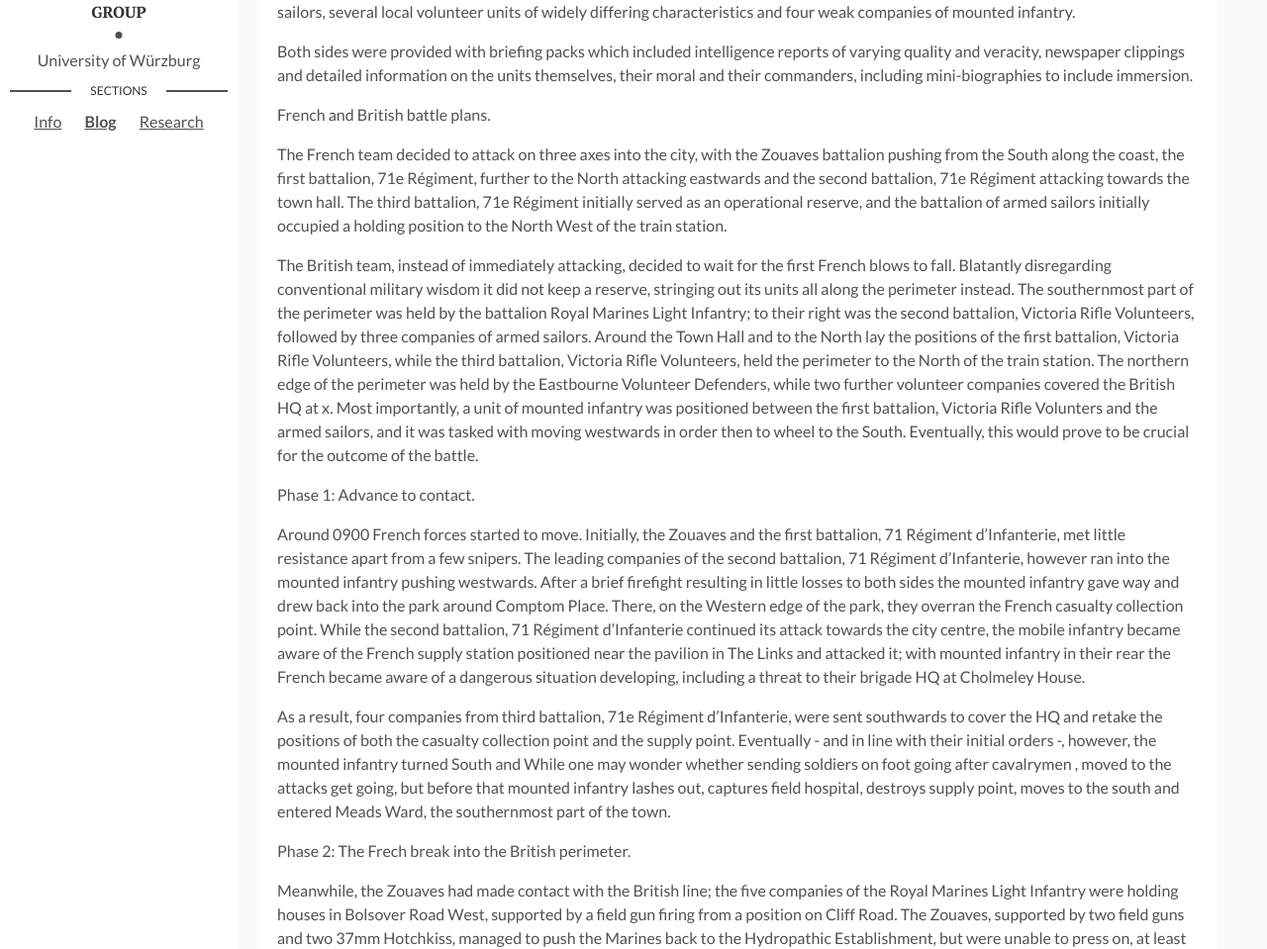
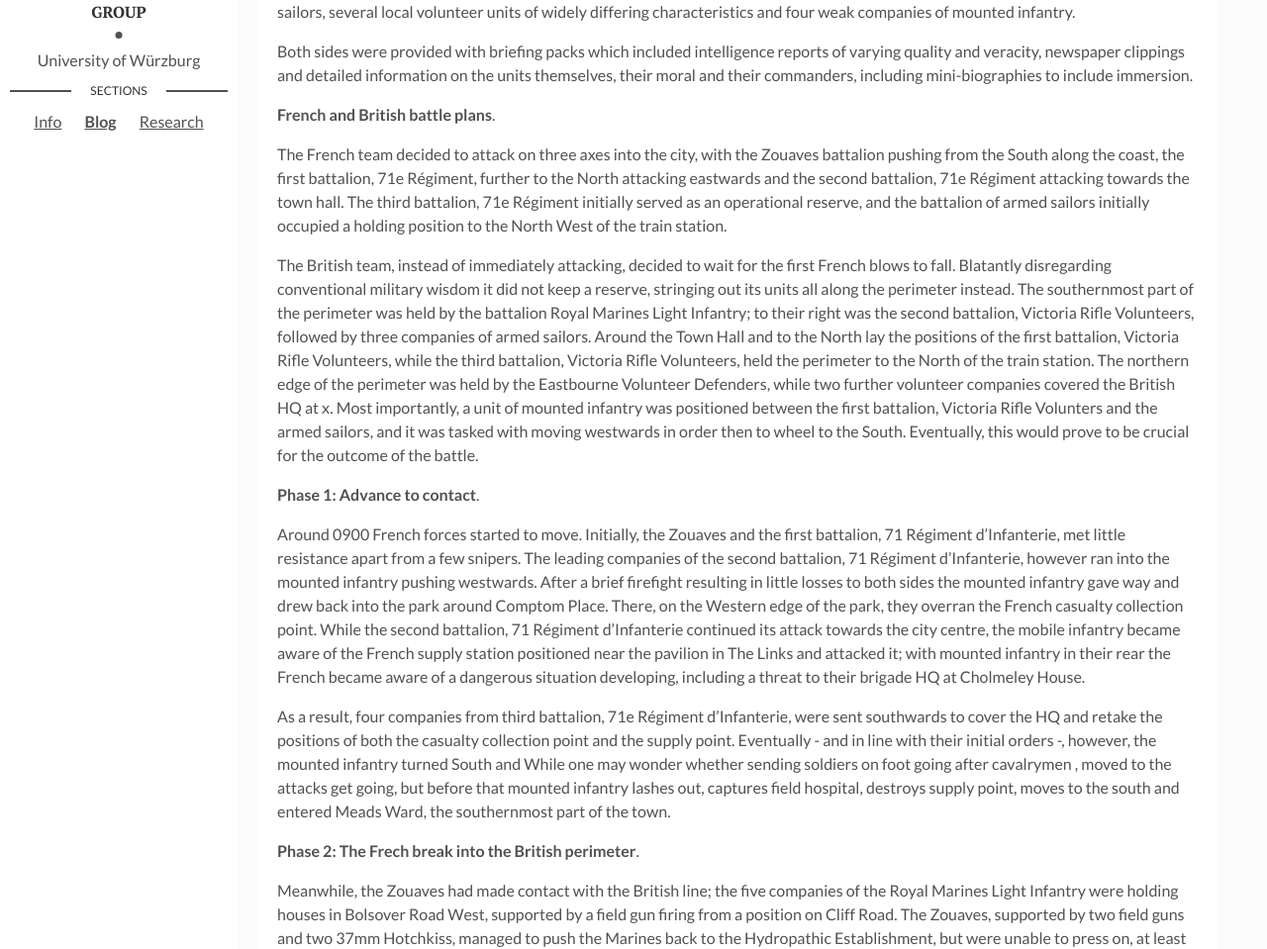
Before and after one commit to cosimg/blog, a Jekyll site: the page built from _posts/2022-10-09-doom-of-Eastbourne-averted.markdown, in a window 1280 px wide and 1400 px high, scrolled down 1062 px. Shown: the part 154-1113 px from the top of the window at 99% size. Built offline with Jekyll 4.4.1, drawn with Linux system fonts in a browser that asks for light colours; our own code applies the rules of GitHub Pages for plain Markdown files; some of the changed text lies outside the part shown.

```diff
--- a/_posts/2022-10-09-doom-of-Eastbourne-averted.markdown
+++ b/_posts/2022-10-09-doom-of-Eastbourne-averted.markdown
@@ -29,19 +29,19 @@ In the best CSG tradition, the scenario was anything but balanced, even if numbe
 
 Both sides were provided with briefing packs which included intelligence reports of varying quality and veracity, newspaper clippings and detailed information on the units themselves, their moral and their commanders, including mini-biographies to include immersion.
 
-French and British battle plans.
+**French and British battle plans**.
 
 The French team decided to attack on three axes into the city, with the Zouaves battalion pushing from the South along the coast, the first battalion, 71e Régiment, further to the North attacking eastwards and the second battalion, 71e Régiment attacking towards the town hall. The third battalion, 71e Régiment initially served as an operational reserve, and the battalion of armed sailors initially occupied a holding position to the North West of the train station.
 
 The British team, instead of immediately attacking, decided to wait for the first French blows to fall. Blatantly disregarding conventional military wisdom it did not keep a reserve, stringing out its units all along the perimeter instead. The southernmost part of the perimeter was held by the battalion Royal Marines Light Infantry; to their right was the second battalion, Victoria Rifle Volunteers, followed by three companies of armed sailors. Around the Town Hall and to the North lay the positions of the first battalion, Victoria Rifle Volunteers, while the third battalion, Victoria Rifle Volunteers, held the perimeter to the North of the train station. The northern edge of the perimeter was held by the Eastbourne Volunteer Defenders, while two further volunteer companies covered the British HQ at x. Most importantly, a unit of mounted infantry was positioned between the first battalion, Victoria Rifle Volunters and the armed sailors, and it was tasked with moving westwards in order then to wheel to the South. Eventually, this would prove to be crucial for the outcome of the battle.
 
-Phase 1: Advance to contact.
+**Phase 1: Advance to contact**.
 
 Around 0900 French forces started to move. Initially, the Zouaves and the first battalion, 71 Régiment d'Infanterie, met little resistance apart from a few snipers. The leading companies of the second battalion, 71 Régiment d'Infanterie, however ran into the mounted infantry pushing westwards. After a brief firefight resulting in little losses to both sides the mounted infantry gave way and drew back into the park around Comptom Place. There, on the Western edge of the park, they overran the French casualty collection point. While the second battalion, 71 Régiment d'Infanterie continued its attack towards the city centre, the mobile infantry became aware of the French supply station positioned near the pavilion in The Links and attacked it; with mounted infantry in their rear the French became aware of a dangerous situation developing, including a threat to their brigade HQ at Cholmeley House.
 
 As a result, four companies from third battalion, 71e Régiment d'Infanterie, were sent southwards to cover the HQ and retake the positions of both the casualty collection point and the supply point. Eventually - and in line with their initial orders -, however, the mounted infantry turned South and While one may wonder whether sending soldiers on foot going after cavalrymen , moved to the attacks get going, but before that mounted infantry lashes out, captures field hospital, destroys supply point, moves to the south and entered Meads Ward, the southernmost part of the town.
 
-Phase 2: The Frech break into the British perimeter.
+**Phase 2: The Frech break into the British perimeter**.
 
 Meanwhile, the Zouaves had made contact with the British line; the five companies of the Royal Marines Light Infantry were holding houses in Bolsover Road West, supported by a field gun firing from a position on Cliff Road. The Zouaves, supported by two field guns and two 37mm Hotchkiss, managed to push the Marines back to the Hydropathic Establishment, but were unable to press on, at least for the time being. To the North, the second Battalion, Victoria Rifle Volunteers held houses in Granville Road West, North and South of Carlisle Road. Here, the first battalion, 71 Régiment d'Infanterie, attacked with spectacular success. Four companies of second battalion, Victoria Rifle Volunteers, were totally destroyed North of Carlisle Road, while the remaining four companies holding positons South of Carlisle Road were pushed back into houses in Granville Road East, suffering heavy losses in the process.
 
@@ -49,13 +49,13 @@ Thus, north of Carlise Road, first battalion, 71 Régiment d'Infanterie, had pun
 
 The tide of battle now seemed to turn decisively against the British. Although the Marines offered stubborn resistance and kept the Zouaves from taking the Hydropathic Establishment for a wile, th first battalion, 71 Régiment d'Infanterie, managed to push the remaining four companies of second battalion, Victoria Rifle Volunteers, towards Grange Road. At the same time the second battalion, 71 Régiment d'Infanterie, met little resistance and moved further into the city, occupying positions on the Northern end of Devonshire Park and pushing two companies on the Western edge of Devonshire Park down to Skating Rink, from which they could already see the beach. A counterattack by third battalion, Victoria Rifle Volunteers, on French positions around Devonshire Park then failed badly, the Volunteers losing half their men in the process, with little French losses. In the North, French armed sailors started to move eastwards, crossing the railway line and pushing towards the nursery and the Ordnance Yard. Although they met some resistance which kept two companies pinned down in houses in Melbourne Road, the sailors slowly made their way east- and then southwards, with Albion Hotel and Queen's Hotel their objectives.
 
-Phase 3: The tide turns.
+**Phase 3: The tide turns**.
 
 However, while the French were making headway in the centre and in the North, there were ominous developments behind the first battalion, 71 Régiment d'Infanterie. A rather heavy-handed kintoc response to the civilian population in Meads Ward had the local population rallying around a retired RN captain who then set about to lay siege to the Zouaves HQ which was located in All Saint's Convalescent Hospital. At the same time the French Brigade CO, who had decided to leave his command post to get a better picture of how the attack of the Zouaves developed, experienced first hand that the situation to the rear of the Zouaves was out of control; he had to spend some time hiding in St John's church before being rescued by a small party of cavalrymen.
 
 Even more significantly, the mounted infantry, which had taken some time moving through Meads Ward and liaising with the local resistance, now appeared in the rear of the first battalion, 71 Régiment d'Infanterie, and attacked the four companies positioned North of Carlisle Road with devastating effect, supported by the armed sailors who emerged from their positions in Grassingon Road. Luck was now on the British side, as they suffered only light losses and could exploit their momentum by continuing their attack on the remaining companies of the first battalion, 71 Régiment d'Infanterie, with similar success.
 
-Phas 4: British success.
+**Phas 4: British success**.
 
 Heavy fighting now erupted around buildings to the North East of the Hydropathic Establishment, where the Zouaves tried to push through British lines with considerable determination. Their initial attack, however, failed, and was followed by an equally determined British counterattack by the Royal Marines; trying to stave off the British attack the Zouaves were then taken in the flank by the British mounted infantry and armed sailors, buoyed by their success against the first battalion, 71 Régiment d'Infanterie. The British attack met fierce resistance, and the attackers lost about a third of their strength, but in the end the Zouaves broke and the battalion was destroyed. Only two companies French Foreign Legion infantry managed to retreat in good order into the direction of All Saint's Convalescent Hospital.
 
```
